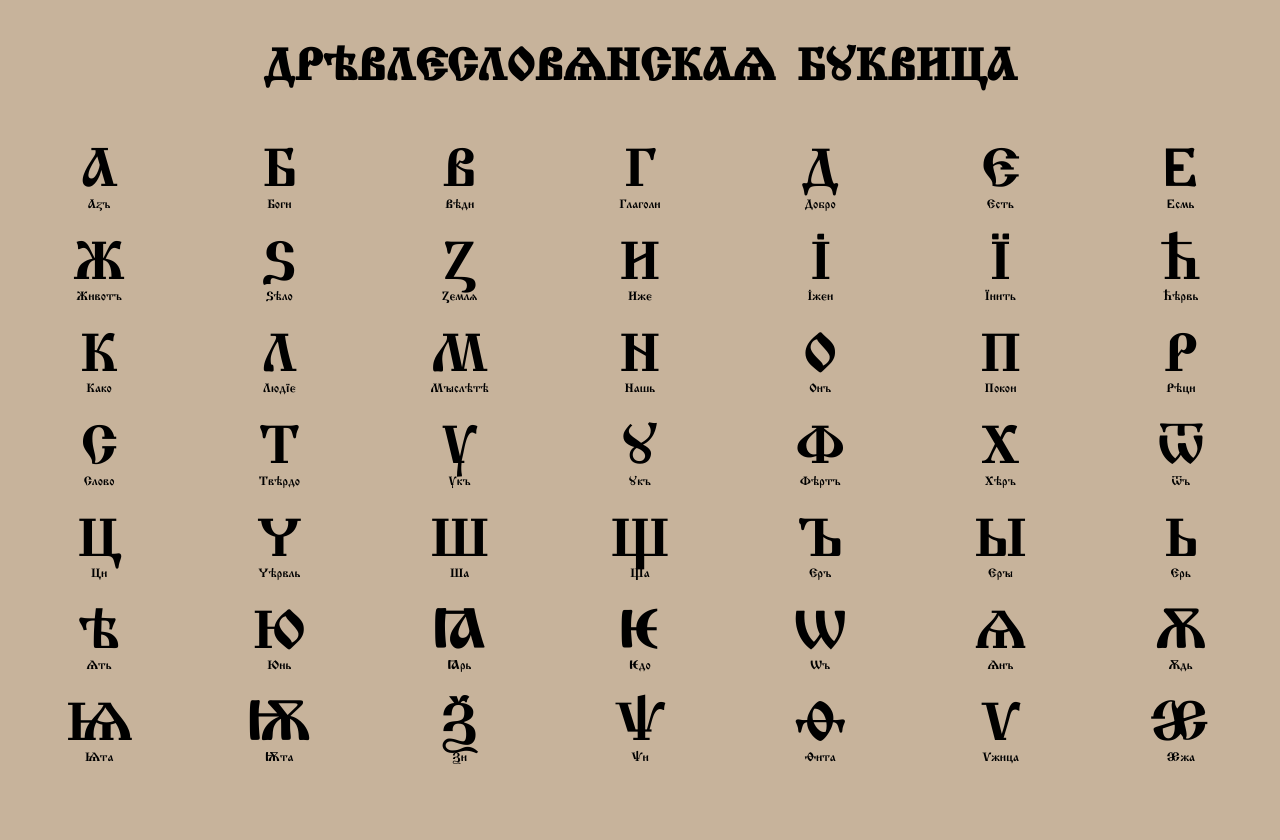
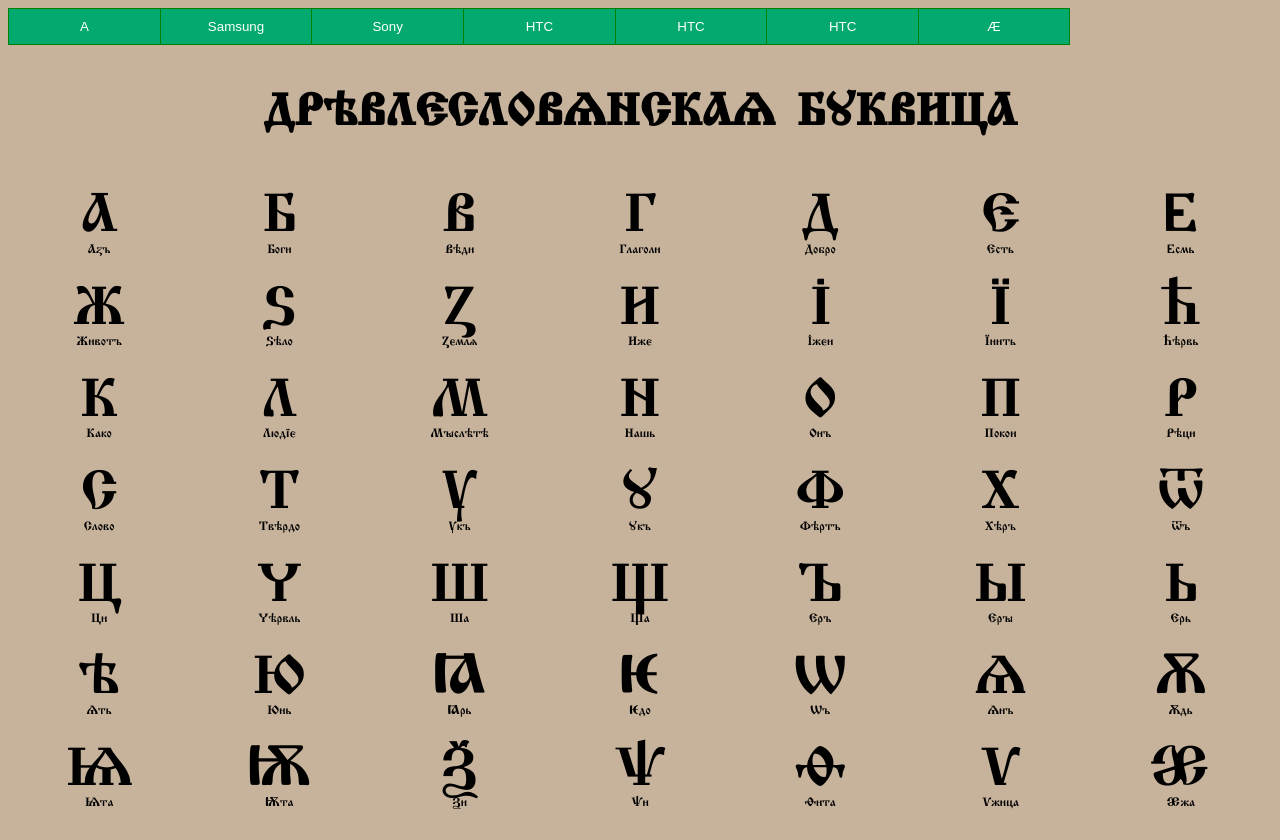
Before and after one commit to aruytehno/bukvica, a plain HTML site: page index.html in a window 1280 px wide. Before the commit the page ends 800 px from the top, so only its background shows below. Drawn offline with Linux system fonts and the light colour scheme.

Commit message:
Добавил кнопки

```diff
--- a/css/styles.css
+++ b/css/styles.css
@@ -39,3 +39,28 @@ body {
     background-position: center center;
     background-size: 1000px;
 }
+
+.btn-group button {
+  background-color: #04AA6D; /* Green background */
+  border: 1px solid green; /* Green border */
+  color: white; /* White text */
+  padding: 10px 24px; /* Some padding */
+  cursor: pointer; /* Pointer/hand icon */
+  float: left; /* Float the buttons side by side */
+}
+
+.btn-group button:not(:last-child) {
+  border-right: none; /* Prevent double borders */
+}
+
+/* Clear floats (clearfix hack) */
+.btn-group:after {
+  content: "";
+  clear: both;
+  display: table;
+}
+
+/* Add a background color on hover */
+.btn-group button:hover {
+  background-color: #3e8e41;
+}
--- a/index.html
+++ b/index.html
@@ -7,6 +7,16 @@
     <link rel="stylesheet" href="css/fonts.css">
 </head>
 <body>
+<!-- Four buttons in a group -->
+<div class="btn-group" style="width:100%">
+    <button style="width:12%">А</button>
+    <button style="width:12%">Samsung</button>
+    <button style="width:12%">Sony</button>
+    <button style="width:12%">HTC</button>
+    <button style="width:12%">HTC</button>
+    <button style="width:12%">HTC</button>
+    <button style="width:12%">Ӕ</button>
+</div>
 <div id="wrapper">
     <h1>ДРѢВЛЄСЛОВѦНСКАѦ БɣКВИЦА <span>Древнесловенская Буквица, Древлесловенская Буквица, Славянская Буквица</span>
     </h1>
```
